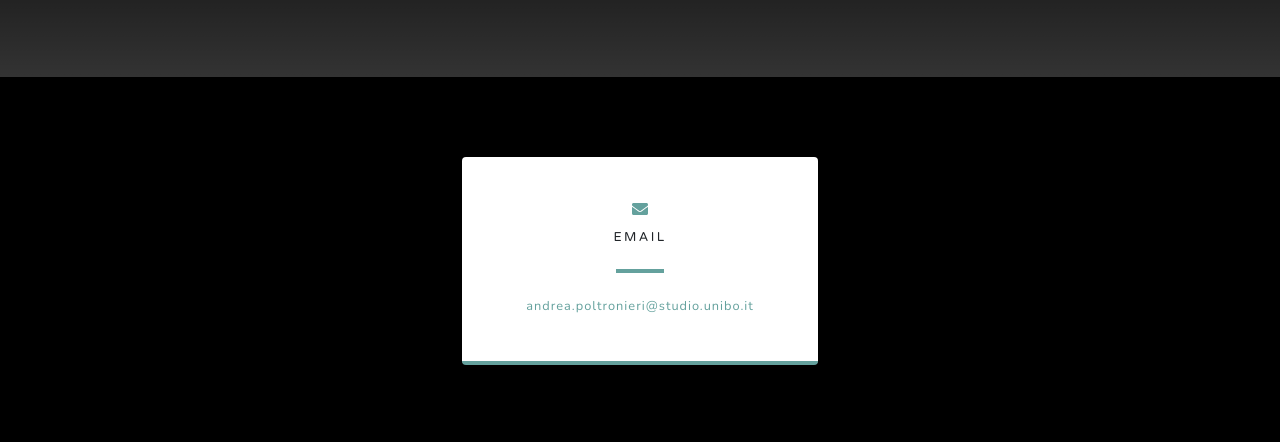
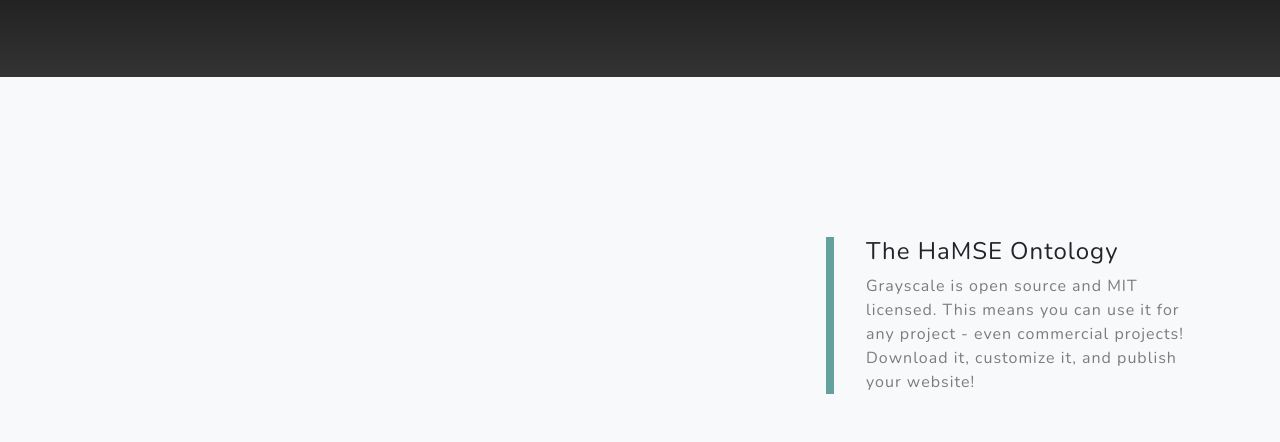
Before and after one commit to andreamust/HaMSE_project, a plain HTML site: page index.html in a window 1280 px wide. Shown: the part 5349-5791 px from the top of the page. Drawn offline with nearby package versions, Linux system fonts and the light colour scheme.

Commit message:
Update index.html

```diff
--- a/index.html
+++ b/index.html
@@ -164,6 +164,21 @@
                 </div>
             </div>
         </section>-->
+        <!-- Ontology-->
+        <section class="projects-section bg-light" id="ontology">
+            <div class="container">
+                <!-- Featured Project Row-->
+                <div class="row align-items-center no-gutters mb-4 mb-lg-5">
+                    <div class="col-xl-8 col-lg-7"></div>
+                    <div class="col-xl-4 col-lg-5">
+                        <div class="featured-text text-center text-lg-left">
+                            <h4>The HaMSE Ontology</h4>
+                            <p class="text-black-50 mb-0">Grayscale is open source and MIT licensed. This means you can use it for any project - even commercial projects! Download it, customize it, and publish your website!</p>
+                        </div>
+                    </div>
+                </div>
+            </div>
+        </section>
         <!-- Contact-->
         <section class="contact-section bg-black">
             <div class="container">
@@ -209,9 +224,9 @@
                     <a class="mx-2" href="https://github.com/andreamust"><i class="fab fa-github"></i></a>
                 </div>
             </div>
-
-        <!-- The Modal -->
-        <div id="myModal" class="modal">
+        </section>
+         <!-- The Modal -->
+         <div id="myModal" class="modal">
 
             <!-- The Close Button -->
             <span class="close" onclick="document.getElementById('myModal').style.display='none'">&times;</span>
@@ -222,7 +237,6 @@
             <!-- Modal Caption (Image Text) -->
             <div id="caption"></div>
         </div>
-        </section>
         <!-- Footer-->
         <footer class="footer bg-black small text-center text-white-50"><div class="container">Copyright © Andrea Poltronieri 2021</div></footer>
         <!-- Bootstrap core JS-->
```
